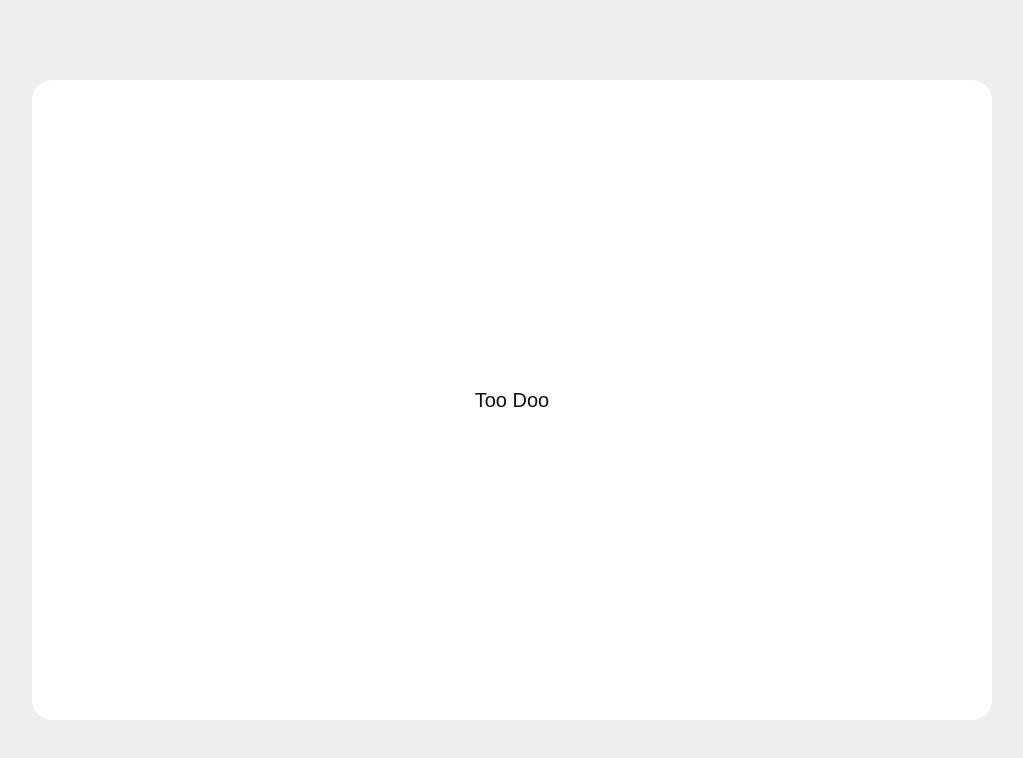
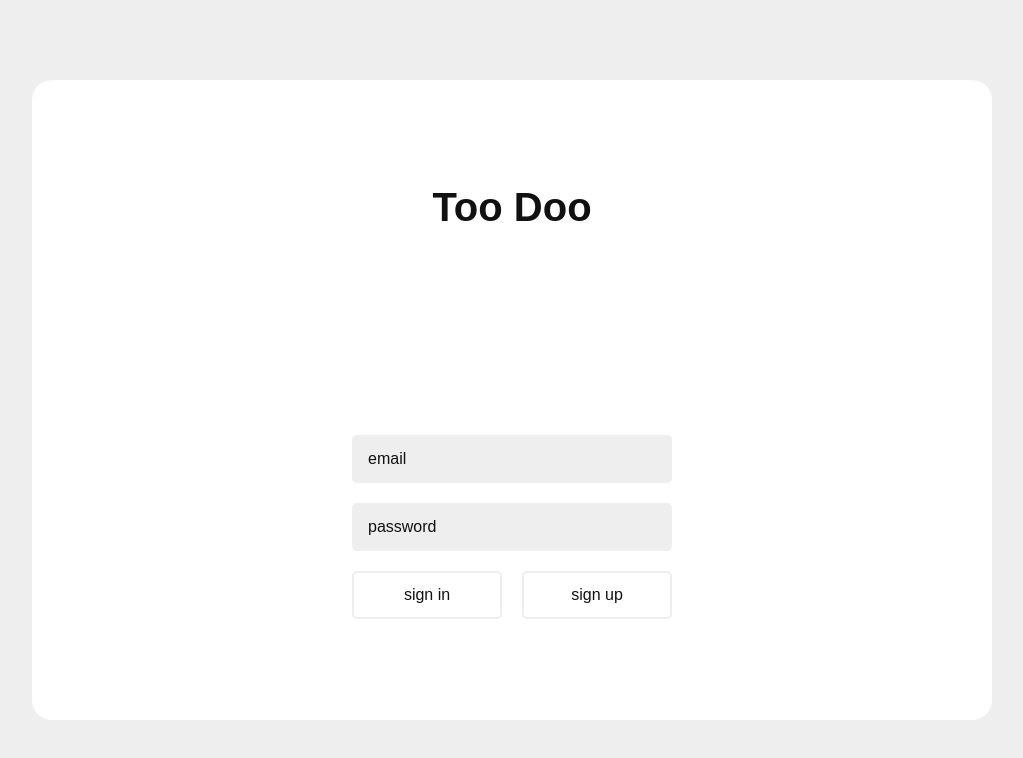
Before and after one commit to foretoo/toodoo, a Preact app: page / in a window 1280 px wide. Shown: the top 758 px of the page, without its empty margins (128-1151 px from the left). Built offline with nearby package versions, Linux system fonts and the light colour scheme.

Commit message:
init Auth

```diff
--- a/src/app.tsx
+++ b/src/app.tsx
@@ -1,12 +1,13 @@
 import { Header } from "./view/Header"
 import { Footer } from "./view/Footer"
 import { Main } from "./view/Main"
+import { Auth } from "./view/Auth"
 
 export function App() {
   return (
     <>
       <Header />
-      <Main>Too Doo</Main>
+      <Main><Auth /></Main>
       <Footer />
     </>
   )
--- /dev/null
+++ b/src/view/Auth.tsx
@@ -0,0 +1,59 @@
+import "./sass/auth.sass"
+import { useRef } from "preact/hooks"
+
+export const Auth = () => {
+
+  const emailRef = useRef<HTMLInputElement>(null)
+  const passwordRef = useRef<HTMLInputElement>(null)
+
+  const getInput = useRef(() => ([
+    emailRef.current!.value,
+    passwordRef.current!.value,
+  ])).current
+
+  const handleSignUp = async (e: MouseEvent) => {
+    e.preventDefault()
+    const [ email, password ] = getInput()
+    console.log(email, password)
+  }
+
+  const handleSignIn = async (e: MouseEvent) => {
+    e.preventDefault()
+    const [ email, password ] = getInput()
+    console.log(email, password)
+  }
+
+  return (
+    <>
+      <h1 className="auth-title">
+        Too Doo
+      </h1>
+      <form className="auth-form">
+        <input
+          className="auth-email"
+          type="email"
+          ref={emailRef}
+          placeholder="email"
+        />
+        <input
+          className="auth-password"
+          type="password"
+          ref={passwordRef}
+          placeholder="password"
+        />
+        <button
+          className="auth-signin"
+          onClick={handleSignIn}
+        >
+          sign in
+        </button>
+        <button
+          className="auth-signup"
+          onClick={handleSignUp}
+        >
+          sign up
+        </button>
+      </form>
+    </>
+  )
+}
--- /dev/null
+++ b/src/view/sass/auth.sass
@@ -0,0 +1,31 @@
+.auth-form
+  display: grid
+  grid-template: repeat(3, 1fr) / repeat(2, 1fr)
+  gap: 1rem
+  width: min(100% - 2rem, 320px)
+
+  *
+    padding: 0.6rem 0.8rem
+    border-radius: 0.25rem
+    font-size: 0.8rem
+
+  > input
+    background-color: var(--bg)
+    &::placeholder
+      color: var(--grey)
+
+  > button
+    border: 2px solid var(--bg)
+    background-color: var(--fill)
+
+.auth-email
+  grid-column: 1 / 3
+  grid-row: 1
+
+.auth-password
+  grid-column: 1 / 3
+  grid-row: 2
+
+.auth-title
+  font-size: 2rem
+  line-height: 2.5rem
```
